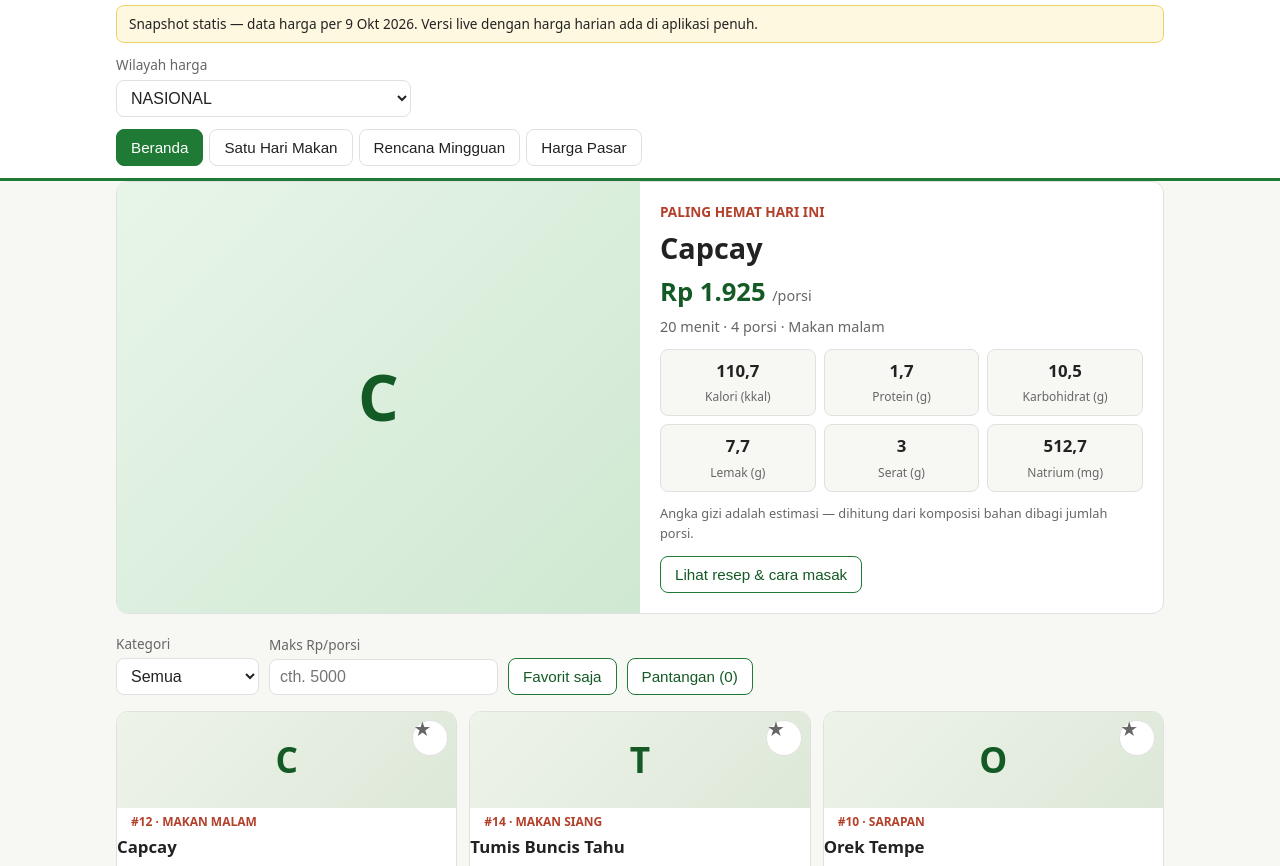
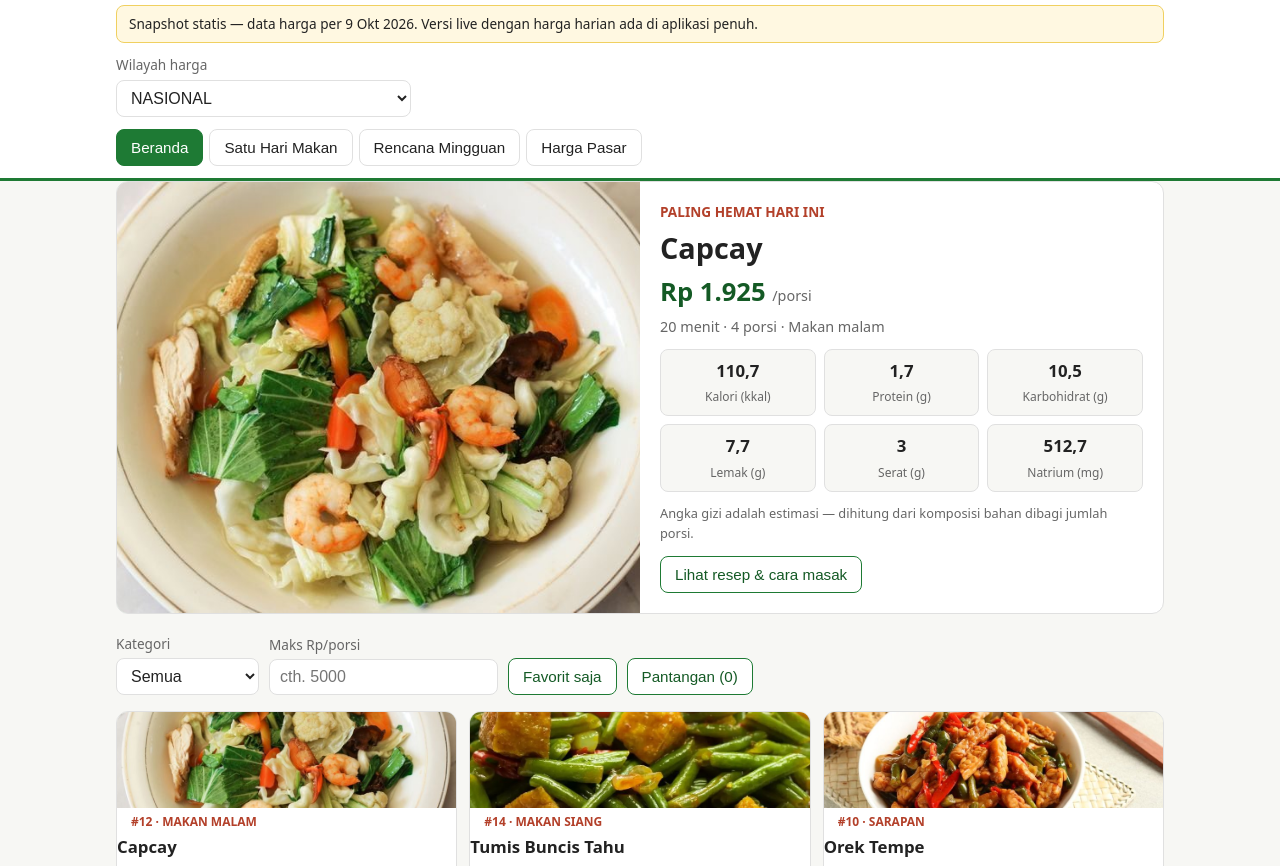
Before and after one commit to Yuzararigi/MenuHemat, a plain HTML site: page docs/index.html in a window 1280 px wide. Shown: the part 86-952 px from the top of the page. Drawn offline with Linux system fonts and the light colour scheme.

Commit message:
Tambah 15 foto hidangan di situs statis (docs/images/, dengan fallback huruf bila gagal dimuat)

```diff
--- a/docs/app.js
+++ b/docs/app.js
@@ -8,6 +8,18 @@
   const fmt1 = (n) => (Math.round(n * 10) / 10).toLocaleString("id-ID");
   const KAT = { sarapan: "Sarapan", makan_siang: "Makan siang", makan_malam: "Makan malam", camilan: "Camilan" };
   const GIZI_LABEL = [["kalori", "Kalori (kkal)"], ["protein", "Protein (g)"], ["karbo", "Karbohidrat (g)"], ["lemak", "Lemak (g)"], ["serat", "Serat (g)"], ["natrium", "Natrium (mg)"]];
+
+  /* Foto hidangan (file lokal di docs/images/). Bila file gagal dimuat,
+     <img> menghapus dirinya sendiri dan huruf inisial tampil sebagai fallback. */
+  const FOTO = {1:"nasi-goreng-jawa",2:"tumis-kangkung-terasi",3:"ayam-kecap",4:"sayur-asem",5:"tempe-goreng-tepung",6:"tahu-bacem",7:"telur-balado",8:"soto-ayam",9:"sayur-sop",10:"orek-tempe",11:"perkedel-kentang",12:"capcay",13:"mie-goreng-jawa",14:"tumis-buncis-tahu",15:"semur-telur-kentang"};
+  const fotoSrc = (r) => (FOTO[r.id] ? "images/" + FOTO[r.id] + ".jpg" : null);
+  function thumbHTML(r, tag, cls) {
+    const initial = esc(r.nama.trim().charAt(0).toUpperCase());
+    const src = fotoSrc(r);
+    const img = src ? '<img src="' + src + '" alt="' + esc(r.nama) + '" loading="lazy" onerror="this.remove()">' : "";
+    return "<" + tag + ' class="' + cls + '" aria-hidden="true">' + img +
+      '<span class="' + cls + '-initial">' + initial + "</span></" + tag + ">";
+  }
 
   function lsGet(k, fb) {
     try { const v = localStorage.getItem(k); return v === null ? fb : JSON.parse(v); }
@@ -118,12 +130,12 @@
     const g = giziResep(r.id);
     const favOn = state.fav.has(r.id) ? " on" : "";
     const sel = opts && opts.selectable && state.sehari.has(r.id) ? " selected" : "";
-    const initial = esc(r.nama.trim().charAt(0).toUpperCase());
+    const thumb = thumbHTML(r, "span", "thumb");
     return (
       '<button type="button" class="card' + sel + '" data-id="' + r.id + '" data-mode="' + (opts && opts.selectable ? "select" : "detail") + '">' +
       '<span class="check" aria-hidden="true">&#10003;</span>' +
       '<span class="fav' + favOn + '" data-fav="' + r.id + '" role="button" aria-label="Favorit" tabindex="0">&#9733;</span>' +
-      '<span class="thumb" aria-hidden="true">' + initial + "</span>" +
+      thumb +
       '<span class="card-body">' +
       '<span class="kat">#' + r.id + " &middot; " + esc(KAT[r.kategori] || r.kategori) + "</span>" +
       "<h3>" + esc(r.nama) + "</h3>" +
@@ -156,7 +168,7 @@
     ).join("");
     $("hero").innerHTML =
       '<div class="hero">' +
-      '<div class="hero-thumb" aria-hidden="true">' + esc(top.r.nama.trim().charAt(0).toUpperCase()) + "</div>" +
+      thumbHTML(top.r, "div", "hero-thumb") +
       '<div class="hero-body">' +
       '<div class="hero-label">Paling hemat hari ini</div>' +
       "<h2>" + esc(top.r.nama) + "</h2>" +
@@ -278,6 +290,7 @@
     const langkah = (r.langkah || []).map((s, i) => "<li>" + esc(s) + "</li>").join("");
     $("modal-body").innerHTML =
       "<h2>" + esc(r.nama) + "</h2>" +
+      (fotoSrc(r) ? '<div class="detail-foto"><img src="' + fotoSrc(r) + '" alt="' + esc(r.nama) + '" onerror="this.closest(\'.detail-foto\').remove()"></div>' : "") +
       '<p class="hint">' + esc(KAT[r.kategori] || r.kategori) + " &middot; " + r.waktu + " menit &middot; " + r.porsi + " porsi &middot; " + esc(r.tingkat || "") + "</p>" +
       (r.deskripsi ? "<p>" + esc(r.deskripsi) + "</p>" : "") +
       "<h3>Rincian biaya (" + esc(state.wilayah) + ")</h3>" +
--- a/docs/style.css
+++ b/docs/style.css
@@ -1,4 +1,4 @@
-/* MenuHemat — situs statis. Mobile-first, tanpa foto (placeholder CSS). */
+/* MenuHemat — situs statis. Mobile-first. Foto hidangan lokal di images/. */
 :root {
   --hijau: #1e7a34;
   --hijau-tua: #145a25;
@@ -57,6 +57,10 @@ h3 { font-size: 1.1rem; margin: 20px 0 8px; }
   min-height: 180px; display: flex; align-items: center; justify-content: center;
   background: linear-gradient(135deg, var(--hijau-muda), #cfe8d2);
   font-size: 4rem; font-weight: 700; color: var(--hijau-tua);
+  position: relative; overflow: hidden; padding: 0;
+}
+.hero-thumb img {
+  position: absolute; inset: 0; width: 100%; height: 100%; object-fit: cover;
 }
 .hero-body { padding: 20px; }
 .hero-label { color: var(--aksen); font-weight: 700; font-size: .85rem; text-transform: uppercase; }
@@ -89,6 +93,15 @@ h3 { font-size: 1.1rem; margin: 20px 0 8px; }
   height: 96px; display: flex; align-items: center; justify-content: center;
   background: linear-gradient(135deg, #eef3ea, #dde8d8);
   font-size: 2.2rem; font-weight: 700; color: var(--hijau-tua);
+  position: relative; overflow: hidden;
+}
+.card .thumb img {
+  position: absolute; inset: 0; width: 100%; height: 100%; object-fit: cover;
+}
+/* Foto pada modal detail resep */
+.detail-foto { margin: 0 0 12px; }
+.detail-foto img {
+  width: 100%; max-height: 260px; object-fit: cover; border-radius: 10px; display: block;
 }
 .card-body { padding: 12px 14px 14px; }
 .card .kat { font-size: .75rem; color: var(--aksen); font-weight: 700; text-transform: uppercase; }
```
Also changed, not shown: docs/images/ayam-kecap.jpg (added), docs/images/capcay.jpg (added), docs/images/mie-goreng-jawa.jpg (added), docs/images/nasi-goreng-jawa.jpg (added), docs/images/orek-tempe.jpg (added), docs/images/perkedel-kentang.jpg (added), docs/images/sayur-asem.jpg (added), docs/images/sayur-sop.jpg (added), docs/images/semur-telur-kentang.jpg (added), docs/images/soto-ayam.jpg (added), docs/images/tahu-bacem.jpg (added), docs/images/telur-balado.jpg (added), docs/images/tempe-goreng-tepung.jpg (added), docs/images/tumis-buncis-tahu.jpg (added), 1 more files.
